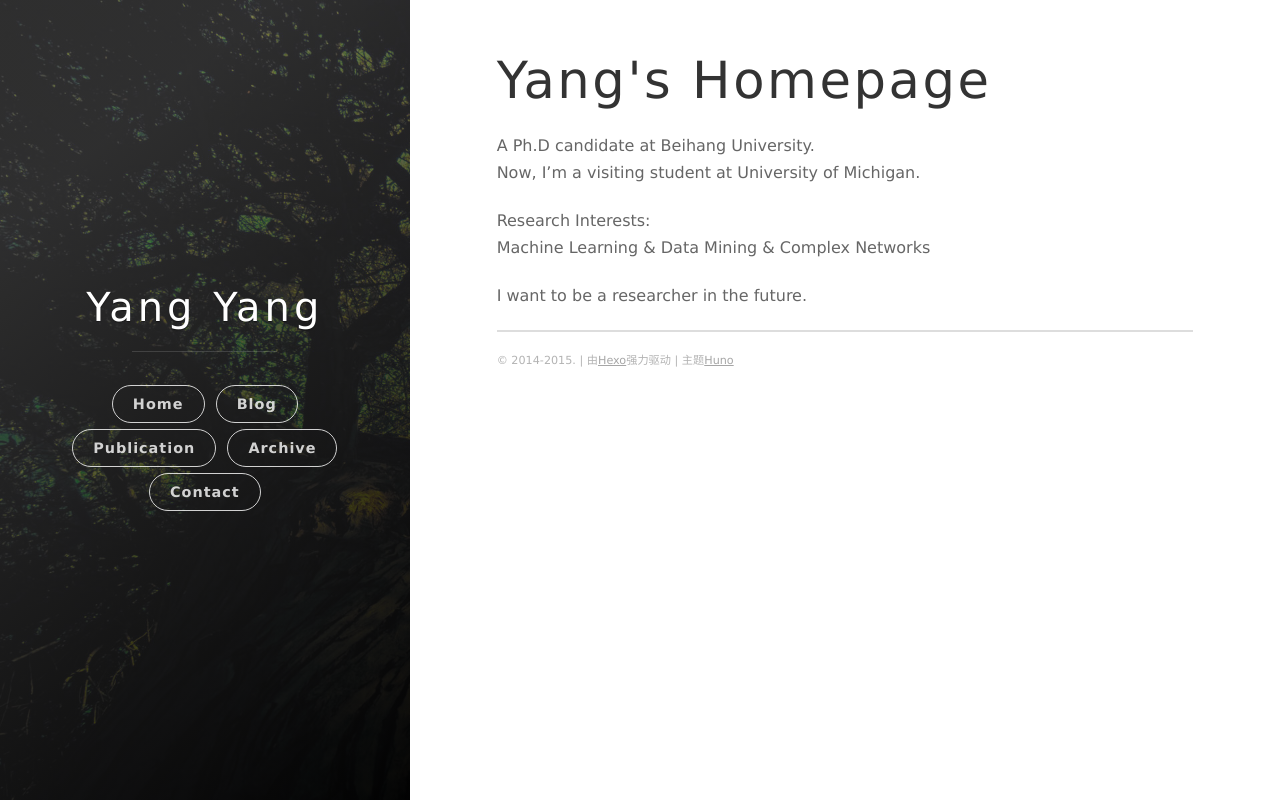
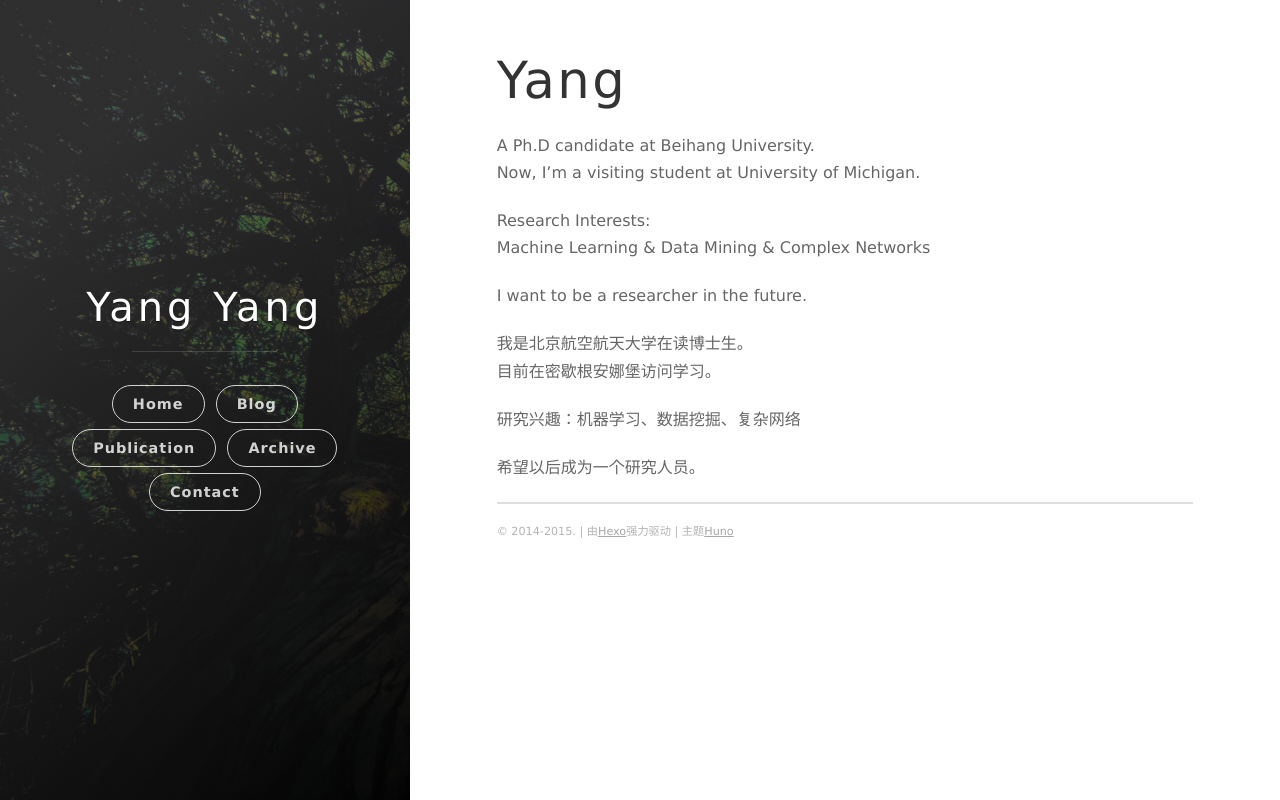
Before and after one commit to MaggieWMQ/MaggieWMQ.github.io, a plain HTML site: page home/index.html in a window 1280 px wide. Drawn offline with nearby package versions, Linux system fonts and the light colour scheme; some packages are replaced by stand-ins of ours.

Commit message:
Site updated: 2015-12-26 20:41:43

```diff
--- a/home/index.html
+++ b/home/index.html
@@ -7,7 +7,7 @@
 
 
     <title>
-      Yang&#39;s Homepage
+      Yang
     </title>
 
     <meta name="viewport" content="width=device-width, initial-scale=1, maximum-scale=1, user-scalable=no">
@@ -20,15 +20,15 @@
 Research Interests:Machine Learning &amp;amp; Data Mining &amp;amp; Complex Networks
 I want to be a researcher in">
 <meta property="og:type" content="website">
-<meta property="og:title" content="Yang's Homepage">
+<meta property="og:title" content="Yang">
 <meta property="og:url" content="http://yoursite.com/home/index.html">
 <meta property="og:site_name" content="Yang Yang">
 <meta property="og:description" content="A Ph.D candidate at Beihang University.Now, I’m a visiting student at University of Michigan.
 Research Interests:Machine Learning &amp;amp; Data Mining &amp;amp; Complex Networks
 I want to be a researcher in">
-<meta property="og:updated_time" content="2015-12-26T08:22:50.000Z">
+<meta property="og:updated_time" content="2015-12-27T01:41:18.000Z">
 <meta name="twitter:card" content="summary">
-<meta name="twitter:title" content="Yang's Homepage">
+<meta name="twitter:title" content="Yang">
 <meta name="twitter:description" content="A Ph.D candidate at Beihang University.Now, I’m a visiting student at University of Michigan.
 Research Interests:Machine Learning &amp;amp; Data Mining &amp;amp; Complex Networks
 I want to be a researcher in">
@@ -159,7 +159,7 @@ classes that you can use:
 
   <header class="post-header">
 
-    <h1 class="post-title">Yang&#39;s Homepage</h1>
+    <h1 class="post-title">Yang</h1>
 
 
 
@@ -169,6 +169,9 @@ classes that you can use:
     <p>A Ph.D candidate at Beihang University.<br>Now, I’m a visiting student at University of Michigan.</p>
 <p>Research Interests:<br>Machine Learning &amp; Data Mining &amp; Complex Networks</p>
 <p>I want to be a researcher in the future.</p>
+<p>我是北京航空航天大学在读博士生。<br>目前在密歇根安娜堡访问学习。</p>
+<p>研究兴趣：机器学习、数据挖掘、复杂网络</p>
+<p>希望以后成为一个研究人员。</p>
 
   </section>
 
```
